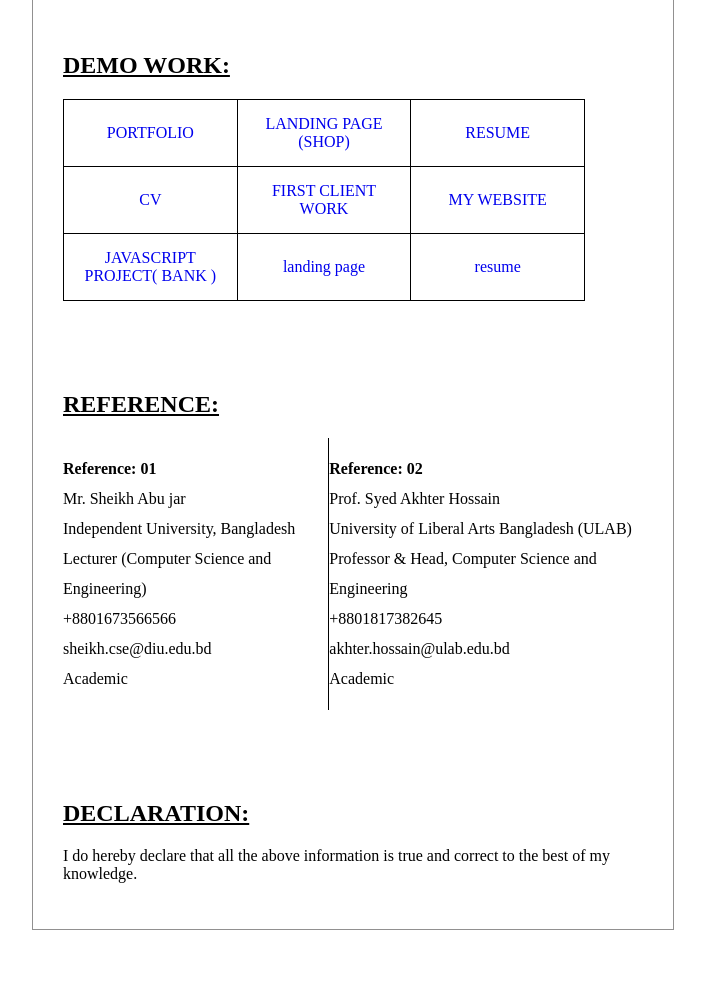
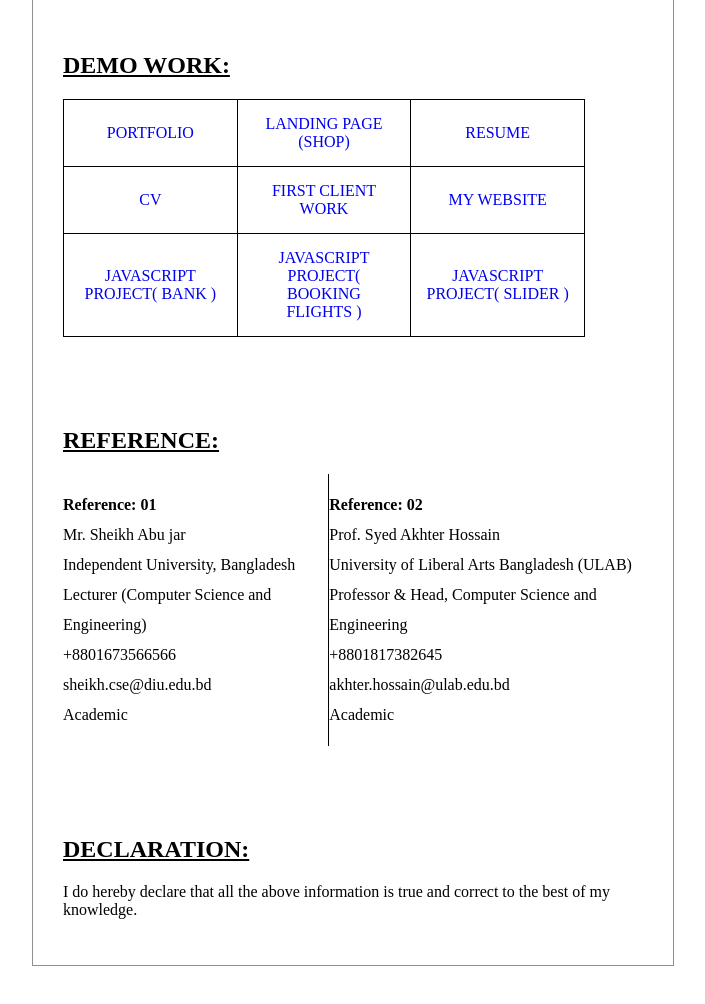
Before and after one commit to Ariful-178/CV, a plain HTML site: page index.html in a window 1280 px wide. Shown: the part 1883-2887 px from the top of the page, without its empty margins (287-992 px from the left). Before the commit the page ends 2863 px from the top, so only its background shows below. Drawn offline with Linux system fonts and the light colour scheme.

Commit message:
first commit

```diff
--- a/index.html
+++ b/index.html
@@ -139,8 +139,8 @@
                 </tr>
                 <tr>
                     <td> <a href="https://ariful-178.github.io/bank-system/index.html">JAVASCRIPT PROJECT( BANK )</a> </td>
-                    <td><a href="https://ariful-178.github.io/landing-page/">landing page</a></td>
-                    <td><a href="https://ariful-178.github.io/resume/index.html">resume</a></td>
+                    <td><a href="https://ariful-178.github.io/a4-ticket/">JAVASCRIPT PROJECT( BOOKING FLIGHTS )</a></td>
+                    <td><a href="https://ariful-178.github.io/fancy-slider/">JAVASCRIPT PROJECT( SLIDER )</a></td>
                 </tr>
 
             </table>
```
